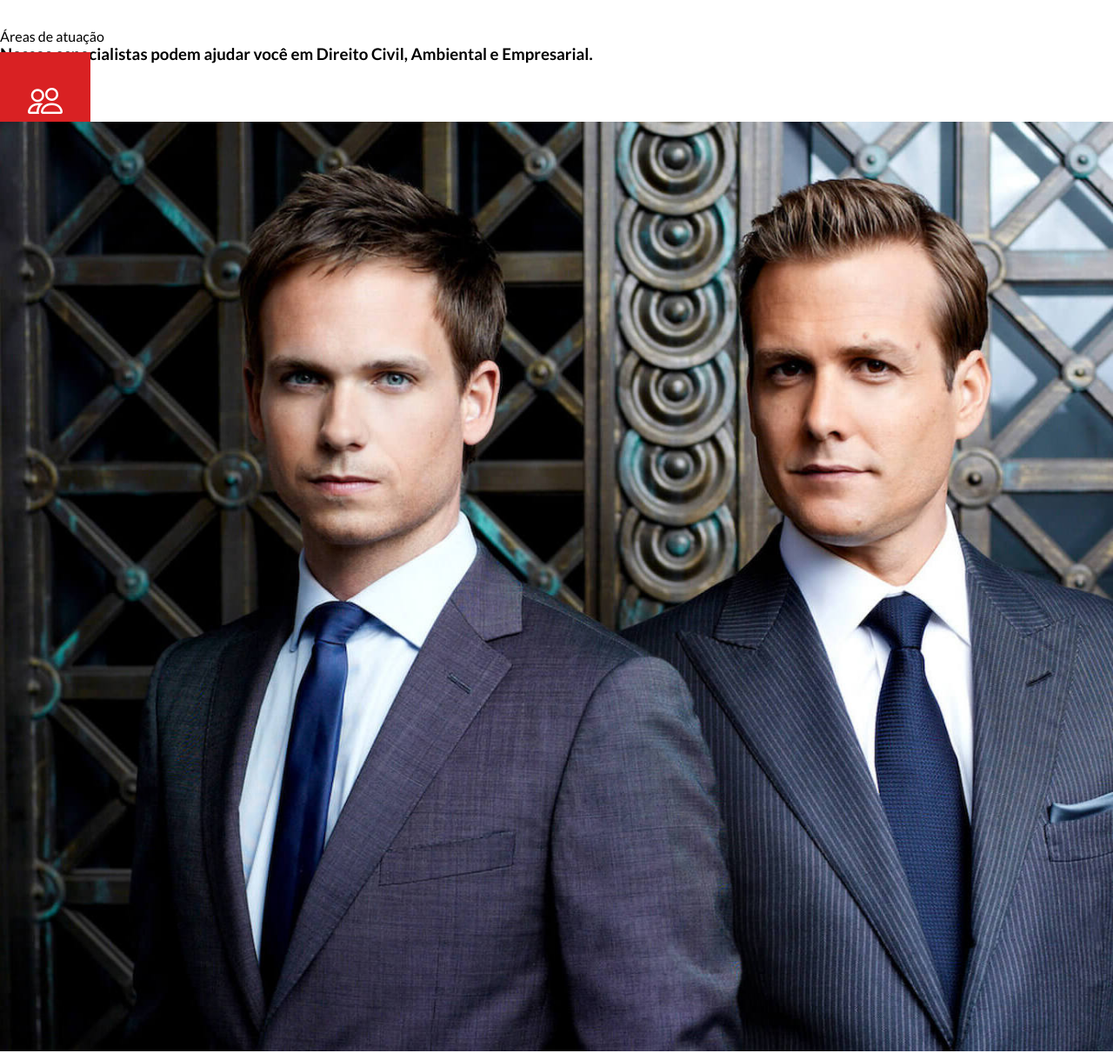
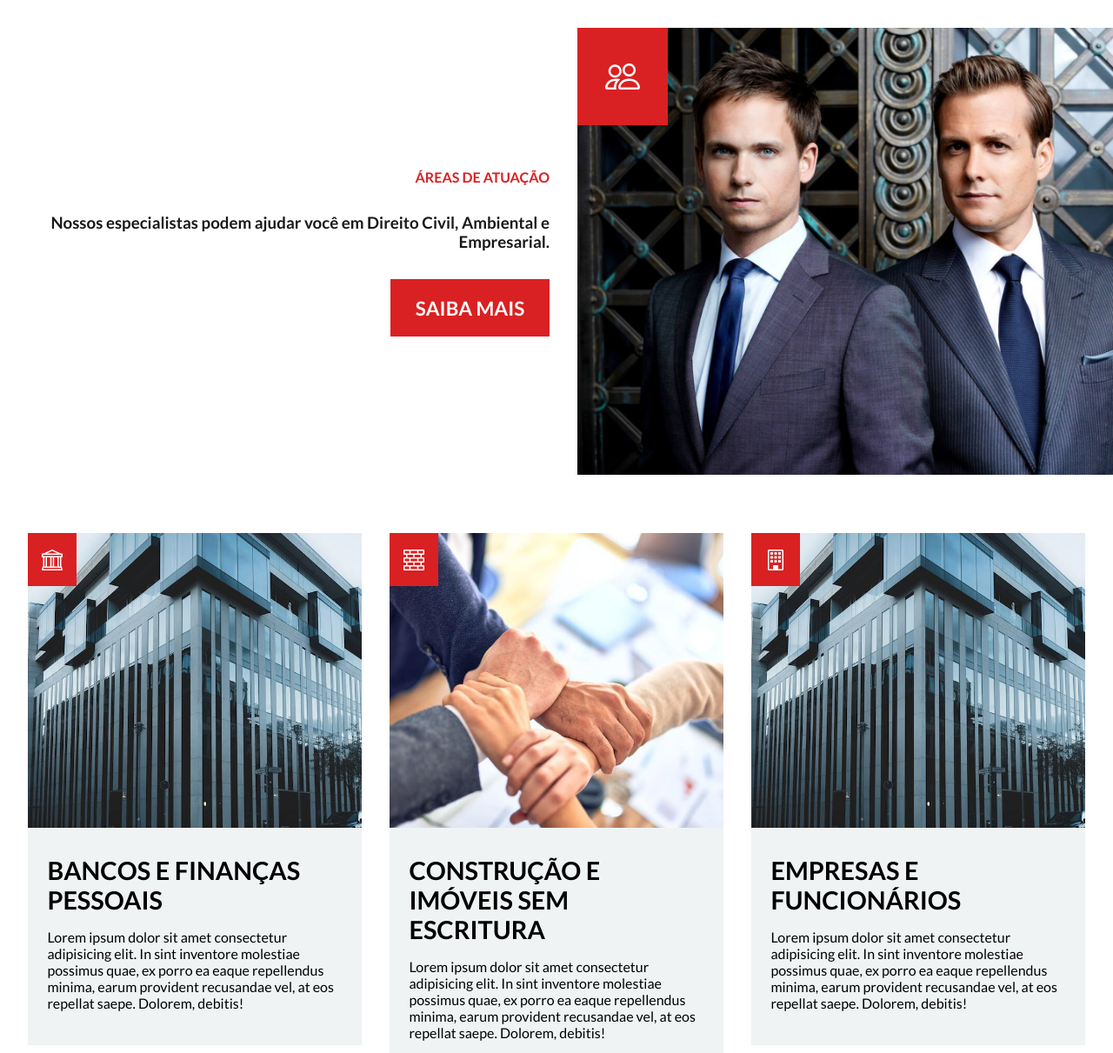
Before and after one commit to daniel3g/person-hardman, a plain HTML site: page index.html in a window 1280 px wide. Shown: the part 720-1931 px from the top of the page at 87% size. Drawn offline with nearby package versions, Linux system fonts and the light colour scheme.

Commit message:
fim other services

```diff
--- a/css/style.css
+++ b/css/style.css
@@ -119,3 +119,82 @@ i {
 .dot.active {
   background-color: var(--main-color);
 }
+
+.text-image-section {
+  display: flex;
+  flex-wrap: wrap;
+  gap: 2rem;
+}
+
+.text-container {
+  flex: 2 1 0;
+  display: flex;
+  flex-direction: column;
+  gap: 2rem;
+  justify-content: center;
+  text-align: right;
+}
+
+.section-subtitle {
+  text-transform: uppercase;
+  font-weight: bold;
+  color: var(--main-color);
+}
+
+.section-title {
+  color: var(--secondary-text-color);
+  font: 2rem;
+}
+
+.btn {
+  padding: 1.2rem 1.8rem;
+  background-color: var(--main-color);
+  align-self: end;
+  text-transform: uppercase;
+  font-size: 1.4rem;
+  font-weight: bold;
+  color: var(--primary-text-color);
+}
+
+.image-container {
+  flex: 1 1 300px;
+  position: relative;
+}
+
+.image-container i {
+  position: absolute;
+}
+
+#other-services {
+  display: flex;
+  width: 100%;
+  gap: 2rem;
+  padding: 2rem;
+}
+
+.service {
+  position: relative;
+}
+
+.service i {
+  position: absolute;
+  left: 0;
+  top: 0;
+  padding: 1rem;
+  font-size: 1.5rem;
+}
+
+.service-info {
+  background-color: var(--tertiary-color);
+  padding: 2rem 1.4rem;
+  min-height: 250px;
+  margin-top: -3rem;
+  z-index: 2;
+  position: relative;
+}
+
+.service h4 {
+  font-size: 1.8rem;
+  margin-bottom: 1rem;
+  text-transform: uppercase;
+}
--- a/index.html
+++ b/index.html
@@ -68,25 +68,21 @@
                     <p>Lorem ipsum dolor sit amet consectetur adipisicing elit. In sint inventore molestiae possimus quae, ex porro ea eaque repellendus minima, earum provident recusandae vel, at eos repellat saepe. Dolorem, debitis!</p>
                 </div>
             </div>
-        </div>
 
-        <div id="other-services">
             <div class="service">
-                <img src="img/bank.jpg" alt="Banco">
-                <i class="bi bi-bank"></i>
+                <img src="img/company.jpg" alt="Banco">
+                <i class="bi bi-bricks"></i>
                 <div class="service-info">
-                    <h4>Bancos e finanças pessoais</h4>
+                    <h4>Construção e imóveis sem escritura</h4>
                     <p>Lorem ipsum dolor sit amet consectetur adipisicing elit. In sint inventore molestiae possimus quae, ex porro ea eaque repellendus minima, earum provident recusandae vel, at eos repellat saepe. Dolorem, debitis!</p>
                 </div>
             </div>
-        </div>
 
-        <div id="other-services">
             <div class="service">
                 <img src="img/bank.jpg" alt="Banco">
-                <i class="bi bi-bank"></i>
+                <i class="bi bi-building"></i>
                 <div class="service-info">
-                    <h4>Bancos e finanças pessoais</h4>
+                    <h4>Empresas e funcionários</h4>
                     <p>Lorem ipsum dolor sit amet consectetur adipisicing elit. In sint inventore molestiae possimus quae, ex porro ea eaque repellendus minima, earum provident recusandae vel, at eos repellat saepe. Dolorem, debitis!</p>
                 </div>
             </div>
```
